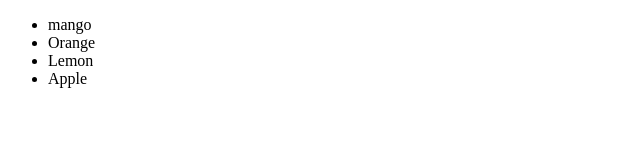
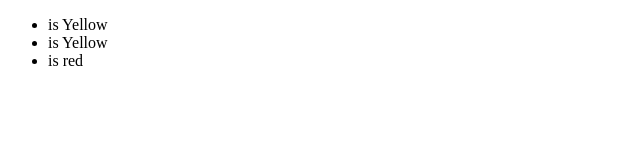
Before and after one commit to YegonGodwin/React-master, a React (Vite) app: page / in a window 1280 px wide. Shown: the top 160 px of the page, without its empty margins (0-640 px from the left). Built offline with nearby package versions, Linux system fonts and the light colour scheme.

Commit message:
#Bug fixed

```diff
--- a/src/App.tsx
+++ b/src/App.tsx
@@ -1,9 +1,9 @@
-import BookCard from "./components/BookCard";
+import Names from "./components/Names";
 
 function App() {
   return (
     <>
-      <BookCard />
+      <Names />
     </>
   );
 }
--- a/src/components/BookCard.tsx
+++ /dev/null
@@ -1,15 +0,0 @@
-function BookCard() {
-  const fruits = ["mango", "Orange", "Lemon", "Apple"];
-
-  return (
-    <>
-      <ul>
-        {fruits.map((fruit, index) => (
-          <li key={index}>{fruit}</li>
-        ))}
-      </ul>
-    </>
-  );
-}
-
-export default BookCard;
--- /dev/null
+++ b/src/components/Names.tsx
@@ -0,0 +1,21 @@
+function Names() {
+  const fruits = [
+    { id: 1, title: "Banana", color: "Yellow" },
+    { id: 2, title: "Orange", color: "Yellow" },
+    { id: 3, title: "Apple", color: "red" },
+  ];
+  const Fruit = ({ fruit }) => (
+    <li>
+      {fruit.fruit} is {fruit.color}
+    </li>
+  );
+  return (
+    <ul>
+      {fruits.map((fruit) => (
+        <Fruit key={fruit.id} fruit={fruit} />
+      ))}
+    </ul>
+  );
+}
+
+export default Names;
```
